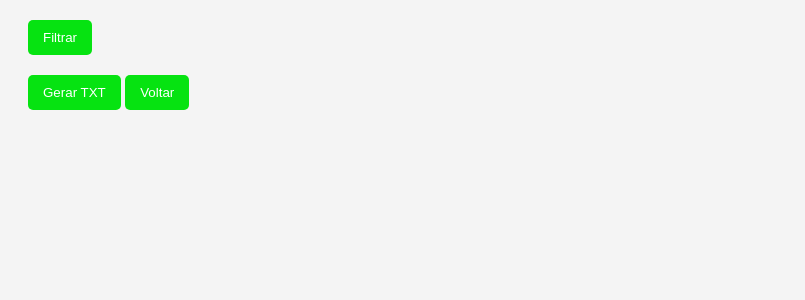
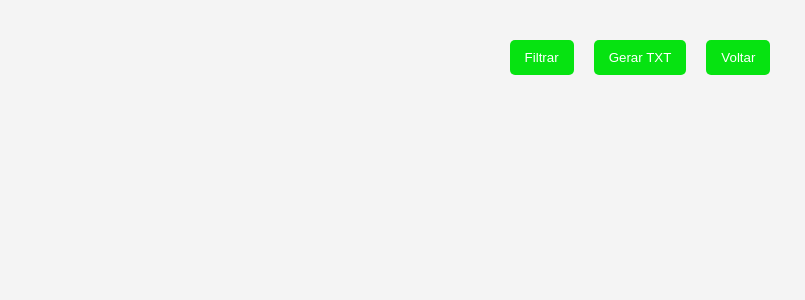
Before and after one commit to JoseIima/ponto_pwAtzd1, a PHP site: page /relatorio.html in a window 1280 px wide. Shown: the part 65-365 px from the top of the page, without its empty margins (0-805 px from the left). Run offline with PHP 8.4, Linux system fonts and the light colour scheme.

Commit message:
Atualizacao

```diff
--- a/css/relatorio.css
+++ b/css/relatorio.css
@@ -77,3 +77,13 @@ button:hover {
     text-decoration: none;
     cursor: pointer;
 }
+
+.button-container {
+    display: flex;
+    justify-content: center; /* Centraliza os botões horizontalmente */
+    margin: 20px 0; /* Adiciona espaço acima e abaixo dos botões */
+}
+
+.button-container button {
+    margin: 0 10px; /* Adiciona espaço entre os botões */
+}
--- a/relatorio.html
+++ b/relatorio.html
@@ -11,7 +11,11 @@
         <h1>Relatório de Ponto</h1>
     </header>
     <main>
+        <div class="button-container">
             <button id="filtrar">Filtrar</button>
+            <button id="gerar-txt">Gerar TXT</button>
+            <button id="voltar">Voltar</button>
+        </div>
         <div id="filtro-opcoes" style="display:none;">
             <input type="text" id="filtro-nome" placeholder="Filtrar por Nome">
             <input type="text" id="filtro-registro" placeholder="Filtrar por Registro">
@@ -19,10 +23,8 @@
             <button id="aplicar-filtro">Aplicar Filtro</button>
         </div>
         <div id="relatorio"></div>
-        <button id="gerar-txt">Gerar TXT</button>
-        <button id="voltar">Voltar</button>
-    </main>
 
+        <!-- Modal para exibir detalhes do registro -->
         <div id="myModal" class="modal">
             <div class="modal-content">
                 <span class="close">&times;</span>
@@ -40,11 +42,8 @@
             </div>
         </div>
 
+    </main>
+
     <script src="js/relatorio.js"></script>
-    <script>
-        document.getElementById('voltar').addEventListener('click', function() {
-            window.location.href = 'index.php'; // Redirecionar para a página index.php
-        });
-    </script>
 </body>
 </html>
```
Lines whose indentation alone changed are shown as unchanged.
